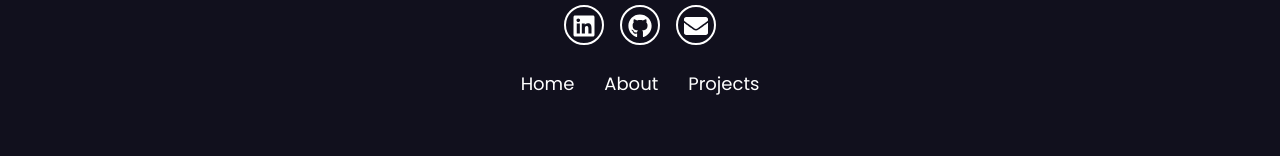
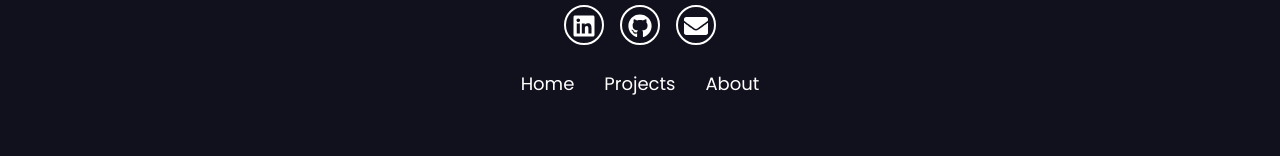
Before and after one commit to rafeym/portfolio-v2, a React (Create React App) app: page / in a window 1280 px wide. Shown: the part 2473-2629 px from the top of the page. Built offline with nearby package versions, Linux system fonts and the light colour scheme.

Commit message:
React scroll added to footer component

```diff
--- a/src/components/Footer/Footer.js
+++ b/src/components/Footer/Footer.js
@@ -1,5 +1,7 @@
 import React from 'react'
 import { FaGithub, FaEnvelope, FaLinkedin } from 'react-icons/fa'
+
+import { Link } from 'react-scroll'
 
 import './Footer.css'
 
@@ -28,13 +30,40 @@ const Footer = () => {
         </div>
         <ul className='list'>
           <li>
-            <a href='#home'>Home</a>
+            <Link
+              activeClass='active'
+              to='home'
+              spy={true}
+              smooth={true}
+              offset={-70}
+              duration={1200}
+            >
+              <div>Home</div>
+            </Link>
           </li>
           <li>
-            <a href='#about'>About</a>
+            <Link
+              activeClass='active'
+              to='projects'
+              spy={true}
+              smooth={true}
+              offset={-70}
+              duration={1200}
+            >
+              <div>Projects</div>
+            </Link>
           </li>
           <li>
-            <a href='#projects'>Projects</a>
+            <Link
+              activeClass='active'
+              to='about'
+              spy={true}
+              smooth={true}
+              offset={-70}
+              duration={1200}
+            >
+              <div>About</div>
+            </Link>
           </li>
         </ul>
       </footer>
```
